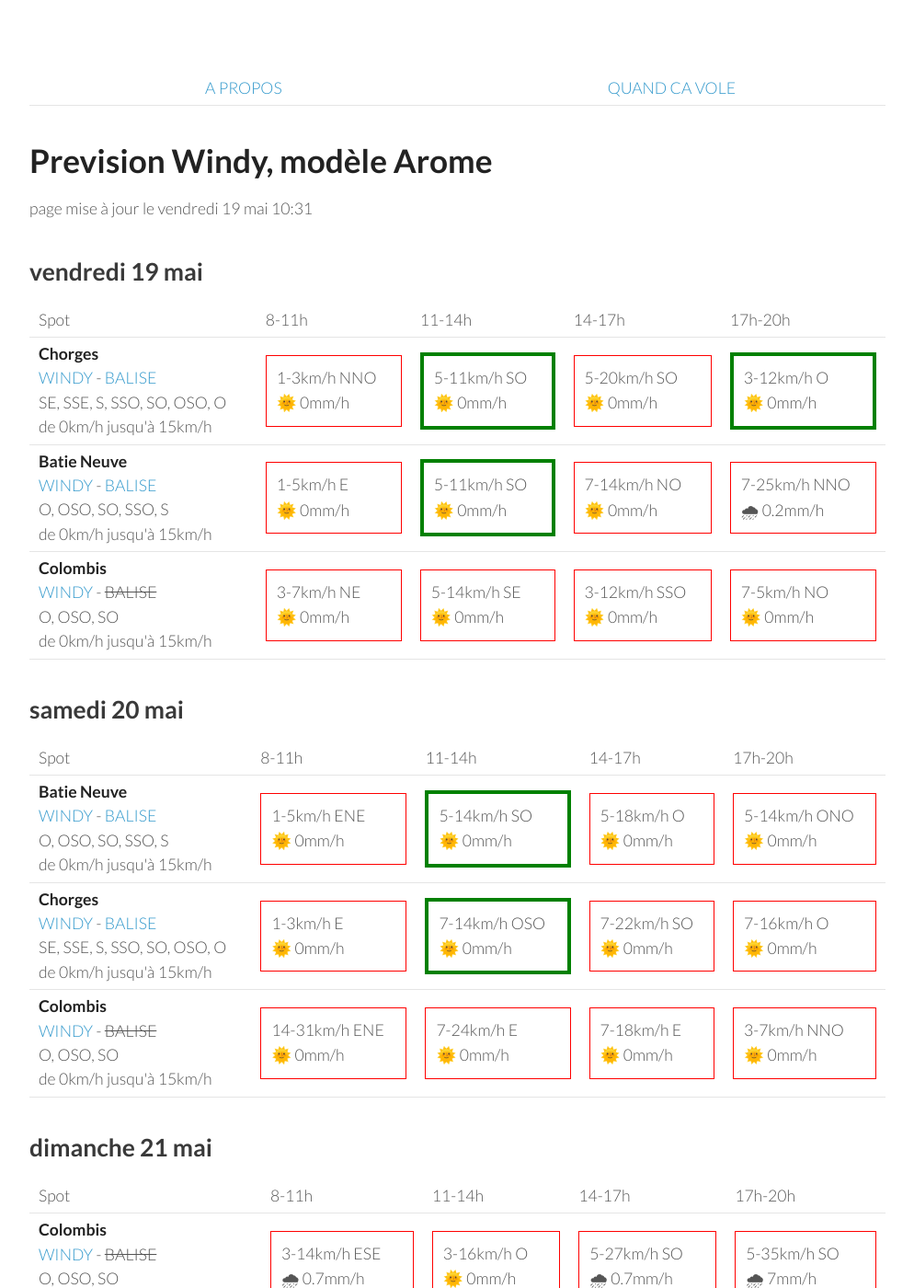
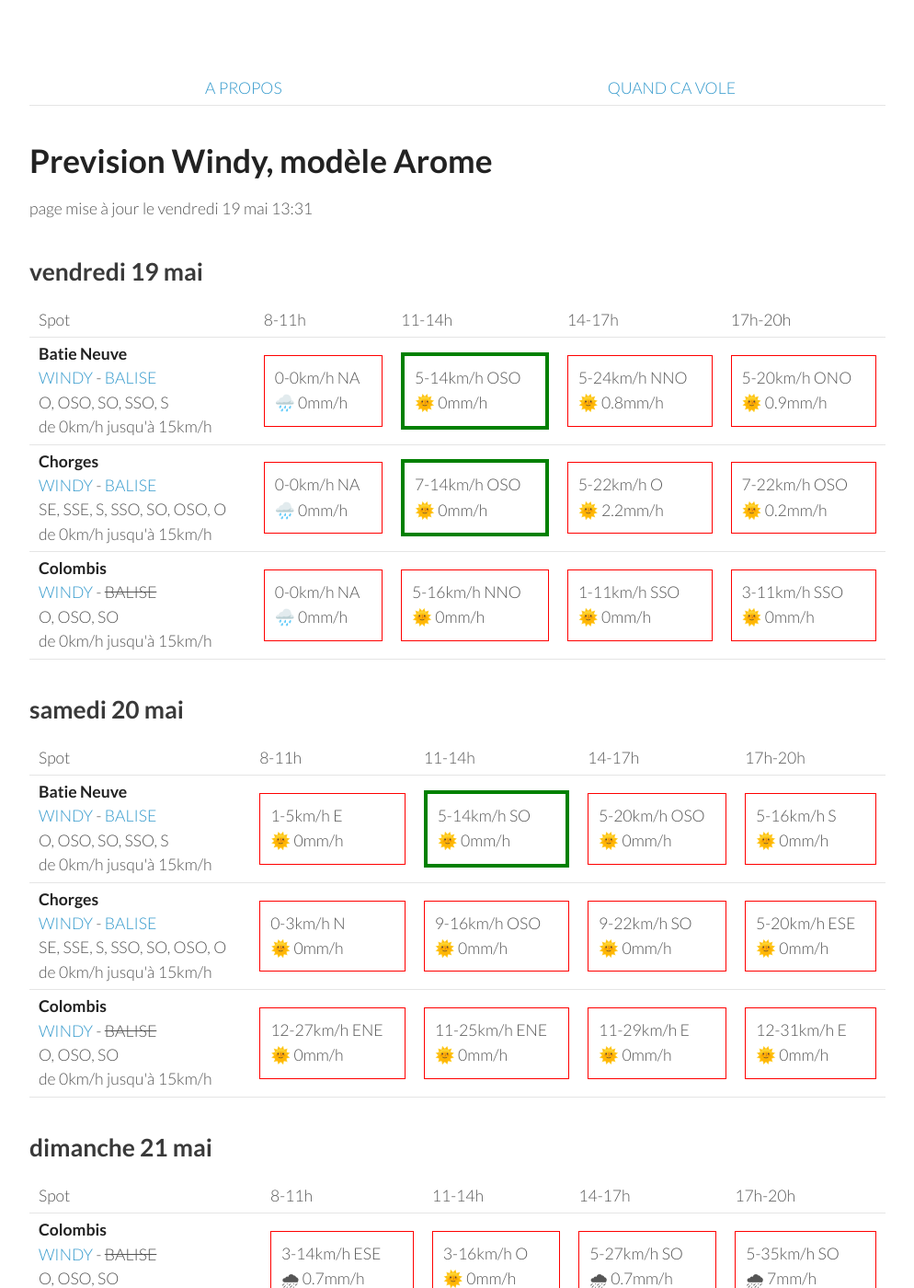
Before and after one commit to parapente-dans-le-nord/parapente-dans-le-nord.github.io, a Jekyll site: the page built from serre_poncon.markdown, in a window 1280 px wide and 1400 px high. Shown: the whole window at 92% size, without its empty margins (26-1020 px from the left). Built offline with Jekyll 4.4.1, drawn with Linux system fonts in a browser that asks for light colours.

Commit message:
update index.markdown

```diff
--- a/serre_poncon.markdown
+++ b/serre_poncon.markdown
@@ -7,7 +7,7 @@ title:  "Tous les spots"
 {: .links}
 
 # Prevision Windy, modèle Arome
-page mise à jour le vendredi 19 mai 10:31
+page mise à jour le vendredi 19 mai 13:31
 
 ## vendredi 19 mai
 
@@ -22,33 +22,30 @@ page mise à jour le vendredi 19 mai 10:31
       <td>17h-20h</td>
     </tr>
 <tr>
-        <td><strong>Chorges</strong><br><a href="https://windy.com/44.578/6.280?44.559,6.262,10">WINDY</a> - <span class=""><a href="https://www.openwindmap.org/PP554">BALISE</a> </span><br> <span class="vent-favorable">SE, SSE, S, SSO, SO, OSO, O</span><br><span class="force-vent">de 0km/h jusqu'à 15km/h</span> </td>
+        <td><strong>Batie Neuve</strong><br><a href="https://windy.com/44.584/6.236?44.559,6.262,10,m:eTtagly">WINDY</a> - <span class=""><a href="https://www.openwindmap.org/PP554">BALISE</a> </span><br> <span class="vent-favorable">O, OSO, SO, SSO, S</span><br><span class="force-vent">de 0km/h jusqu'à 15km/h</span> </td>
 
-            <td><div class="not-flyable"><p>1-3km/h NNO</p><p>🌞 0mm/h</p></div></td>
-            <td><div class="flyable"><p>5-11km/h SO</p><p>🌞 0mm/h</p></div></td>
-            <td><div class="not-flyable"><p>5-20km/h SO</p><p>🌞 0mm/h</p></div></td>
-            <td><div class="flyable"><p>3-12km/h O</p><p>🌞 0mm/h</p></div></td>
-
+            <td><div class="not-flyable"><p>0-0km/h NA</p><p>🌧️ 0mm/h</p></div></td>
+            <td><div class="flyable"><p>5-14km/h OSO</p><p>🌞 0mm/h</p></div></td>
+            <td><div class="not-flyable"><p>5-24km/h NNO</p><p>🌞 0.8mm/h</p></div></td>
+            <td><div class="not-flyable"><p>5-20km/h ONO</p><p>🌞 0.9mm/h</p></div></td>
 
     </tr>
 <tr>
-        <td><strong>Batie Neuve</strong><br><a href="https://windy.com/44.584/6.236?44.559,6.262,10,m:eTtagly">WINDY</a> - <span class=""><a href="https://www.openwindmap.org/PP554">BALISE</a> </span><br> <span class="vent-favorable">O, OSO, SO, SSO, S</span><br><span class="force-vent">de 0km/h jusqu'à 15km/h</span> </td>
+        <td><strong>Chorges</strong><br><a href="https://windy.com/44.578/6.280?44.559,6.262,10">WINDY</a> - <span class=""><a href="https://www.openwindmap.org/PP554">BALISE</a> </span><br> <span class="vent-favorable">SE, SSE, S, SSO, SO, OSO, O</span><br><span class="force-vent">de 0km/h jusqu'à 15km/h</span> </td>
 
-            <td><div class="not-flyable"><p>1-5km/h E</p><p>🌞 0mm/h</p></div></td>
-            <td><div class="flyable"><p>5-11km/h SO</p><p>🌞 0mm/h</p></div></td>
-            <td><div class="not-flyable"><p>7-14km/h NO</p><p>🌞 0mm/h</p></div></td>
-            <td><div class="not-flyable"><p>7-25km/h NNO</p><p>🌧 0.2mm/h</p></div></td>
-
+            <td><div class="not-flyable"><p>0-0km/h NA</p><p>🌧️ 0mm/h</p></div></td>
+            <td><div class="flyable"><p>7-14km/h OSO</p><p>🌞 0mm/h</p></div></td>
+            <td><div class="not-flyable"><p>5-22km/h O</p><p>🌞 2.2mm/h</p></div></td>
+            <td><div class="not-flyable"><p>7-22km/h OSO</p><p>🌞 0.2mm/h</p></div></td>
 
     </tr>
 <tr>
         <td><strong>Colombis</strong><br><a href="https://windy.com/44.494/6.216?44.559,6.262,10">WINDY</a> - <span class="no-balise"> BALISE </span><br> <span class="vent-favorable">O, OSO, SO</span><br><span class="force-vent">de 0km/h jusqu'à 15km/h</span> </td>
 
-            <td><div class="not-flyable"><p>3-7km/h NE</p><p>🌞 0mm/h</p></div></td>
-            <td><div class="not-flyable"><p>5-14km/h SE</p><p>🌞 0mm/h</p></div></td>
-            <td><div class="not-flyable"><p>3-12km/h SSO</p><p>🌞 0mm/h</p></div></td>
-            <td><div class="not-flyable"><p>7-5km/h NO</p><p>🌞 0mm/h</p></div></td>
-
+            <td><div class="not-flyable"><p>0-0km/h NA</p><p>🌧️ 0mm/h</p></div></td>
+            <td><div class="not-flyable"><p>5-16km/h NNO</p><p>🌞 0mm/h</p></div></td>
+            <td><div class="not-flyable"><p>1-11km/h SSO</p><p>🌞 0mm/h</p></div></td>
+            <td><div class="not-flyable"><p>3-11km/h SSO</p><p>🌞 0mm/h</p></div></td>
 
     </tr>
 
@@ -70,30 +67,30 @@ page mise à jour le vendredi 19 mai 10:31
 <tr>
         <td><strong>Batie Neuve</strong><br><a href="https://windy.com/44.584/6.236?44.559,6.262,10,m:eTtagly">WINDY</a> - <span class=""><a href="https://www.openwindmap.org/PP554">BALISE</a> </span><br> <span class="vent-favorable">O, OSO, SO, SSO, S</span><br><span class="force-vent">de 0km/h jusqu'à 15km/h</span> </td>
 
-            <td><div class="not-flyable"><p>1-5km/h ENE</p><p>🌞 0mm/h</p></div></td>
+            <td><div class="not-flyable"><p>1-5km/h E</p><p>🌞 0mm/h</p></div></td>
             <td><div class="flyable"><p>5-14km/h SO</p><p>🌞 0mm/h</p></div></td>
-            <td><div class="not-flyable"><p>5-18km/h O</p><p>🌞 0mm/h</p></div></td>
-            <td><div class="not-flyable"><p>5-14km/h ONO</p><p>🌞 0mm/h</p></div></td>
+            <td><div class="not-flyable"><p>5-20km/h OSO</p><p>🌞 0mm/h</p></div></td>
+            <td><div class="not-flyable"><p>5-16km/h S</p><p>🌞 0mm/h</p></div></td>
 
 
     </tr>
 <tr>
         <td><strong>Chorges</strong><br><a href="https://windy.com/44.578/6.280?44.559,6.262,10">WINDY</a> - <span class=""><a href="https://www.openwindmap.org/PP554">BALISE</a> </span><br> <span class="vent-favorable">SE, SSE, S, SSO, SO, OSO, O</span><br><span class="force-vent">de 0km/h jusqu'à 15km/h</span> </td>
 
-            <td><div class="not-flyable"><p>1-3km/h E</p><p>🌞 0mm/h</p></div></td>
-            <td><div class="flyable"><p>7-14km/h OSO</p><p>🌞 0mm/h</p></div></td>
-            <td><div class="not-flyable"><p>7-22km/h SO</p><p>🌞 0mm/h</p></div></td>
-            <td><div class="not-flyable"><p>7-16km/h O</p><p>🌞 0mm/h</p></div></td>
+            <td><div class="not-flyable"><p>0-3km/h N</p><p>🌞 0mm/h</p></div></td>
+            <td><div class="not-flyable"><p>9-16km/h OSO</p><p>🌞 0mm/h</p></div></td>
+            <td><div class="not-flyable"><p>9-22km/h SO</p><p>🌞 0mm/h</p></div></td>
+            <td><div class="not-flyable"><p>5-20km/h ESE</p><p>🌞 0mm/h</p></div></td>
 
 
     </tr>
 <tr>
         <td><strong>Colombis</strong><br><a href="https://windy.com/44.494/6.216?44.559,6.262,10">WINDY</a> - <span class="no-balise"> BALISE </span><br> <span class="vent-favorable">O, OSO, SO</span><br><span class="force-vent">de 0km/h jusqu'à 15km/h</span> </td>
 
-            <td><div class="not-flyable"><p>14-31km/h ENE</p><p>🌞 0mm/h</p></div></td>
-            <td><div class="not-flyable"><p>7-24km/h E</p><p>🌞 0mm/h</p></div></td>
-            <td><div class="not-flyable"><p>7-18km/h E</p><p>🌞 0mm/h</p></div></td>
-            <td><div class="not-flyable"><p>3-7km/h NNO</p><p>🌞 0mm/h</p></div></td>
+            <td><div class="not-flyable"><p>12-27km/h ENE</p><p>🌞 0mm/h</p></div></td>
+            <td><div class="not-flyable"><p>11-25km/h ENE</p><p>🌞 0mm/h</p></div></td>
+            <td><div class="not-flyable"><p>11-29km/h E</p><p>🌞 0mm/h</p></div></td>
+            <td><div class="not-flyable"><p>12-31km/h E</p><p>🌞 0mm/h</p></div></td>
 
 
     </tr>
```
